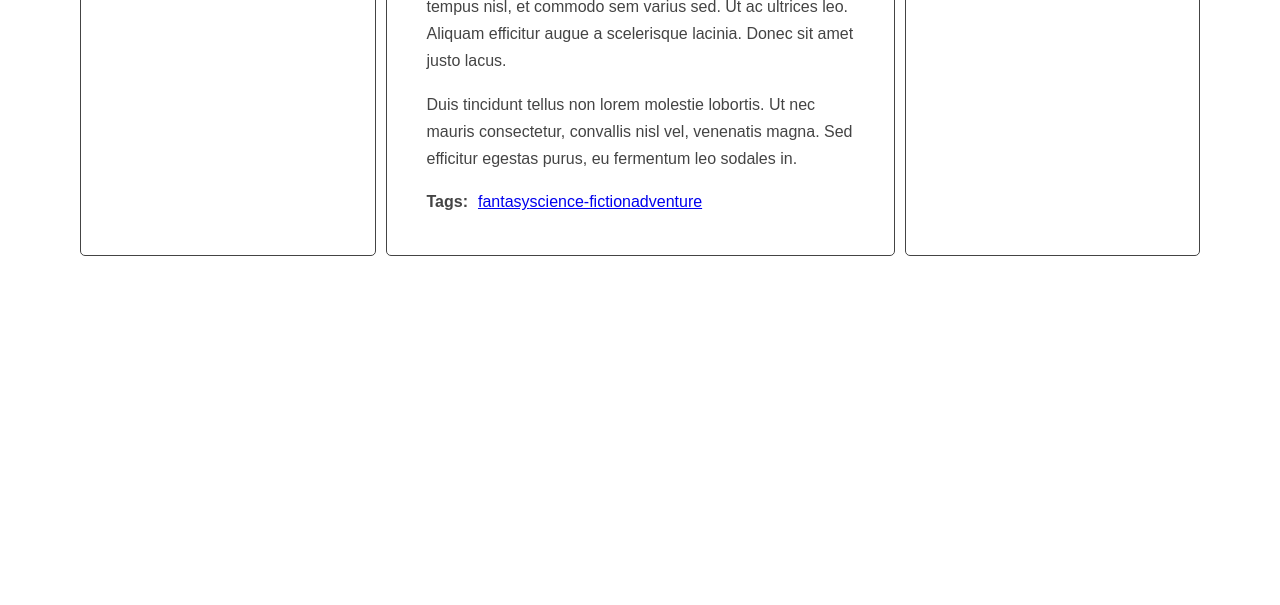
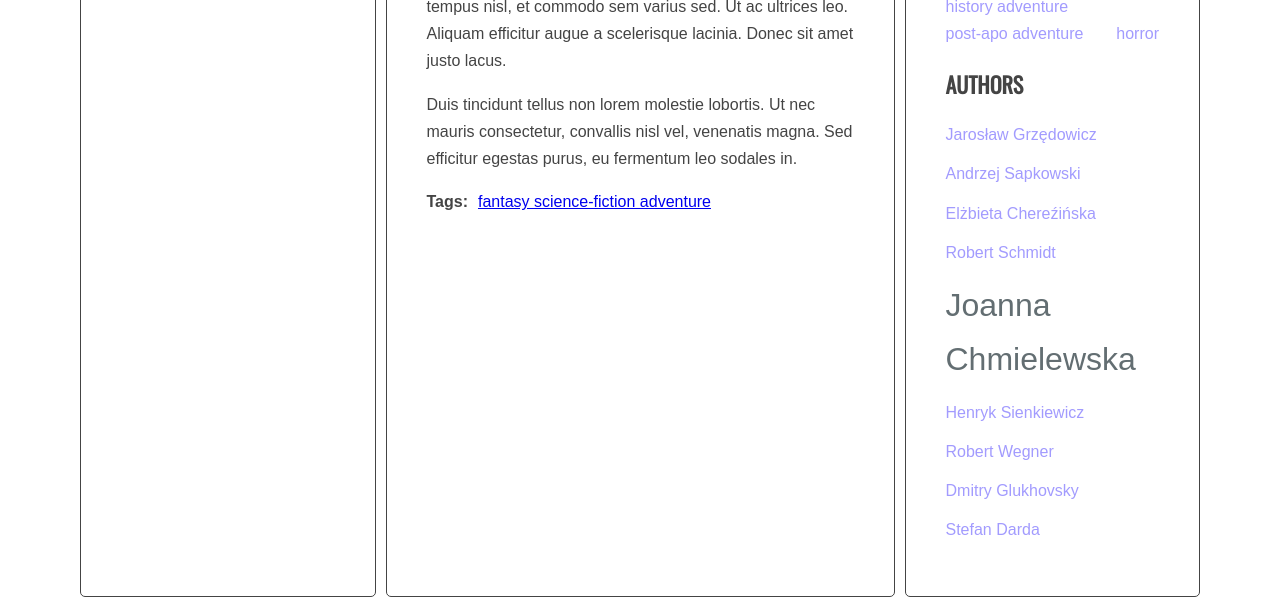
Before and after one commit to Dareczka-alt/javascript-blog, a website: page index.html in a window 1280 px wide. Shown: the part 610-1215 px from the top of the page. Before the commit the page ends 874 px from the top, so only its background shows below. Drawn offline with nearby package versions, Linux system fonts and the light colour scheme.

Commit message:
Add authors cloud

```diff
--- a/index.html
+++ b/index.html
@@ -186,7 +186,7 @@
               </ul>
             </div>
           </article>
-          <article class="post" id="article-9" data-tags="horror" data-author="Stefan">
+          <article class="post" id="article-9" data-tags="horror" data-author="Stefan Darda">
             <h3 class="post-title">Article 9</h3>
             <p class="post-author"></p>
             <div class="post-content">
--- a/js/script.js
+++ b/js/script.js
@@ -53,7 +53,8 @@ const optArticleSelector = '.post',
   optArticleAuthorsSelector = '.post-author',
   optTagsListSelector = '.tags .list',
   optCloudClassCount = '4',
-  optCloudClassPrefix = 'tag-size-';
+  optCloudClassPrefix = 'tag-size-',
+  optAuthorListSelector = '.authors';
 
 
 function generateTitleLinks(customSelector = '') {
@@ -140,7 +141,7 @@ function generateTags() {
     console.log('articleTag:', articleTags);
 
     /* split tags into array */
-    const articleTagsArray = articleTags.split(' ');
+    const articleTagsArray = articleTags.split('  ');
     /* START LOOP: for each tag */
     for (let tag of articleTagsArray) {
       console.log(tag);
@@ -165,7 +166,7 @@ function generateTags() {
     console.log('tagWrapper:');
     /* END LOOP: for every article: */
   }
-  /* [NEW] find list of tags in right column */
+  /* find list of tags in right column */
   const tagList = document.querySelector(optTagsListSelector);
   console.log('tagList:', tagList);
 
@@ -180,7 +181,7 @@ function generateTags() {
     console.log('allTagsHTML:', allTagsHTML);
     /* END LOOP: for each tag in allTags: */
   }
-  /* [NEW] add html from allTags to tagList */
+  /* add html from allTags to tagList */
   tagList.innerHTML = allTagsHTML;
   console.log(allTags);
 }
@@ -245,7 +246,30 @@ function addClickListenersToTags() {
 
 addClickListenersToTags();
 
+function calculateAuthorParams(articleAuthors) {
+  const params = { max: '0', min: '999999' };
+  for (let articleAuthor in articleAuthors) {
+    console.log(articleAuthors + ' is used ' + articleAuthors[articleAuthor] + ' times');
+    if (articleAuthors[articleAuthor] > params.max) {
+      params.max = articleAuthors[articleAuthor];
+    }
+    if (articleAuthors[articleAuthor] < params.min) {
+      params.min = articleAuthors[articleAuthor];
+    }
+  }
+  return params;
+
+}
+function calculateAuthorClass(count, params = { max: '0', min: '999999' }) {
+  const classNumber = Math.floor(((count - params.min) / (params.max - params.min)) * optCloudClassCount + 1);
+  return (optCloudClassPrefix + classNumber);
+
+}
+calculateTagClass();
+
 function generateAuthors() {
+  /*create a new variable allAuthors with an empty object */
+  let allAuthors = {};
   /* find all articles */
   const articles = document.querySelectorAll(optArticleSelector);
   for (let article of articles) {
@@ -264,10 +288,35 @@ function generateAuthors() {
     /* add generated code to html variable */
     html = html + linkHTML;
     console.log('html:', html);
+    /* check if this link is NOT already in allTags */
+    if (!allAuthors.hasOwnProperty(articleAuthor)) {
+      /* add generated code to allTags object */
+      allAuthors[articleAuthor] = 1;
+    } else {
+      allAuthors[articleAuthor]++;
+    }
     /* insert HTML of all the links into the tags wrapper */
     authorWrapper.insertAdjacentHTML('beforeEnd', linkHTML);
     console.log('authorWrapper:');
   }
+  const authorList = document.querySelector(optAuthorListSelector);
+  console.log('authorList:', authorList);
+
+  /*create variable for all links HTML code*/
+  const authorParams = calculateAuthorParams(allAuthors);
+  console.log('authorParams:', authorParams);
+  let allAuthorsHTML = '';
+
+  for (let articleAuthor in allAuthors) {
+    /*generate code of link and add it into allTagsHTML*/
+    allAuthorsHTML += '<li><a href="#' + articleAuthor + '"  class="' + calculateAuthorClass(allAuthors[articleAuthor], authorParams) + '"><span>' + articleAuthor + '</span></a></li>';
+    console.log('allAuthorsHTML:', allAuthorsHTML);
+    /* END LOOP: for each tag in allTags: */
+  }
+
+  /* add html from allAuthors to authorList */
+  authorList.innerHTML = allAuthorsHTML;
+  console.log(allAuthors);
 
 }
 
--- a/sass/style.scss
+++ b/sass/style.scss
@@ -154,7 +154,8 @@ body {
   text-decoration: none;
 }
 
-.tags {
+.tags,
+.authors {
   display: flex;
   flex-wrap: wrap;
   flex-direction: row;
```
Also changed, not shown: css/style.css, 1 other file.
